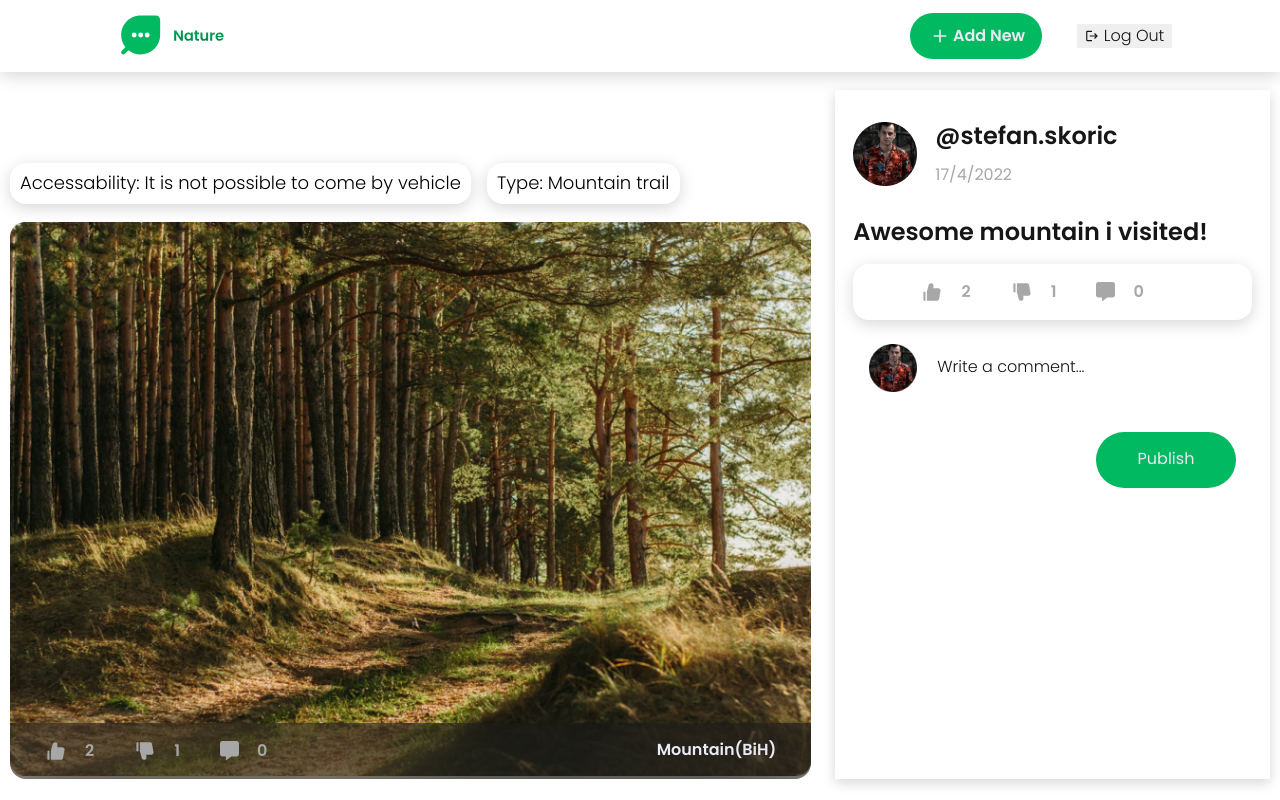
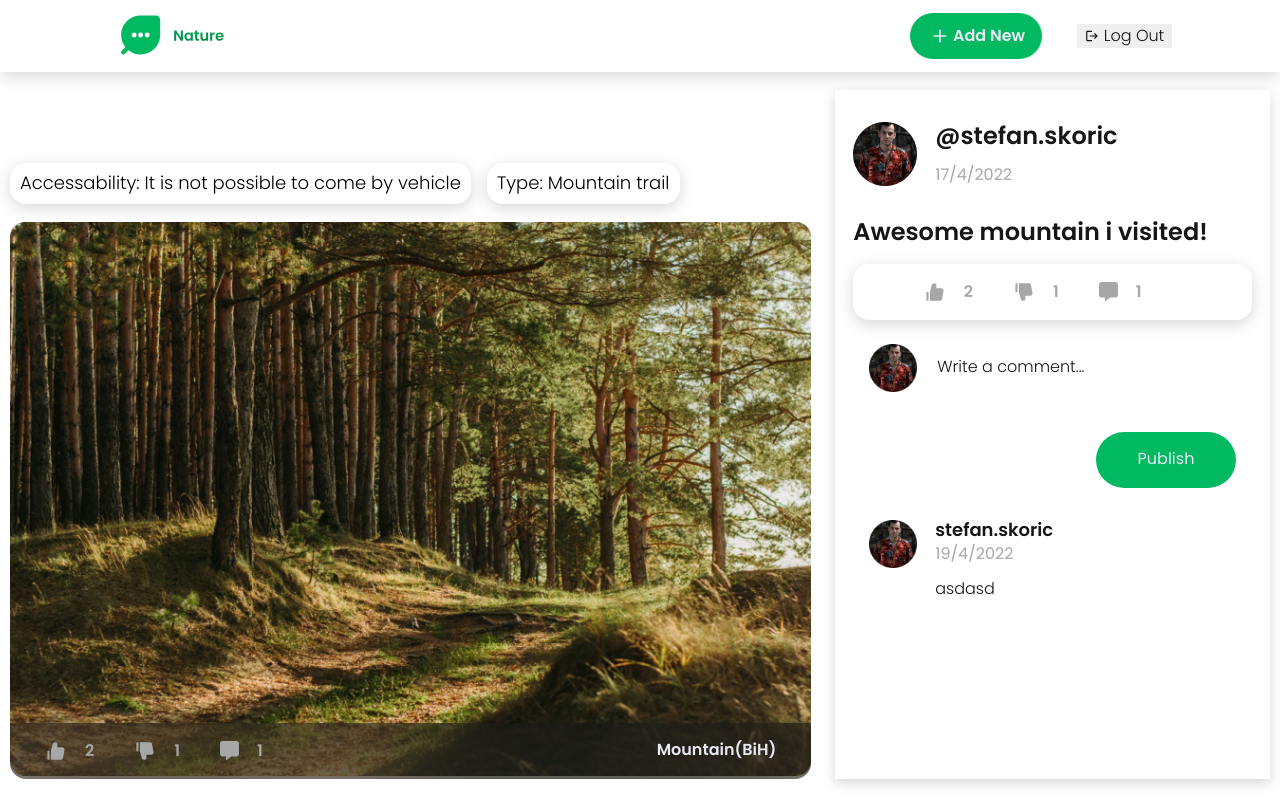
Before and after one commit to stefanskoricdev/nature-social-media, a React (Create React App) app: page /view-post/1 in a window 1280 px wide. Built offline with nearby package versions, Linux system fonts and the light colour scheme; data requests are answered from the project's data file; sample sign-in values are in the browser's storage.

Commit message:
Add delete comment functionality. User can delete his own comment or comments on his own post

```diff
--- a/src/components/CommentsList/Comment/Comment.js
+++ b/src/components/CommentsList/Comment/Comment.js
@@ -1,13 +1,95 @@
 import styles from "./Comment.module.scss";
 import { formatDate } from "../../../helpers/formatDate";
 import { Link } from "react-router-dom";
+import { useContext, useState } from "react";
+import { MdDelete } from "react-icons/md";
+import { useHttp } from "../../../hooks/useHttp";
+import { POSTS_URL } from "../../../util/constants";
+import AuthContext from "../../../store/AuthProvider";
+import Backdrop from "../../UI/Backdrop/Backdrop";
+import Modal from "../../UI/Modal/Modal";
+import WarningModal from "../../UI/Modal/WarningModal/WarningModal";
 
-const Comment = ({ comment, avatar }) => {
+const Comment = ({ comment, post, avatar, updateUi }) => {
+  const [showWarningModal, setShowWarningModal] = useState(false);
+  const [commentId, setCommentId] = useState(null);
+
+  const {
+    sendRequest: sendCommentsRequest,
+    isLoading,
+    error,
+    setError,
+  } = useHttp();
+
+  const { userHandle, id } = post;
+
+  const authCtx = useContext(AuthContext);
+  const { currentUser } = authCtx;
+
   const formatedDate = formatDate(comment.createdAt);
   const { day, month, year } = formatedDate;
 
+  const showDeleteCommentBtn =
+    currentUser.username === userHandle ||
+    currentUser.username === comment.author;
+
+  const toggleWarningModalHandler = (e) => {
+    setShowWarningModal((prevState) => !prevState);
+    setError(null);
+    if (e) {
+      setCommentId(e.target.id);
+    }
+  };
+
+  const handleDeleteComment = () => {
+    const targetedPost = { ...post };
+    let updatedPost = {
+      ...targetedPost,
+      comments: targetedPost.comments.filter(
+        (comment) => comment.id !== commentId
+      ),
+    };
+    sendCommentsRequest(
+      {
+        url: `${POSTS_URL}/${id}`,
+        method: "PUT",
+        headers: { "Content-Type": "application/json" },
+        body: { ...updatedPost },
+      },
+      updateUi,
+      {
+        commentData: null,
+        action: "deletePost",
+        commentId,
+      }
+    );
+  };
+
   return (
+    <>
+      {showWarningModal && (
+        <Backdrop handleClick={toggleWarningModalHandler}>
+          <Modal>
+            <WarningModal
+              message="Are you sure you want to delete this post?"
+              onConfirm={handleDeleteComment}
+              onDiscard={toggleWarningModalHandler}
+              isLoading={isLoading}
+              isError={error}
+            />
+          </Modal>
+        </Backdrop>
+      )}
       <li className={styles.Comment} key={comment.id}>
+        {showDeleteCommentBtn && (
+          <button
+            onClick={toggleWarningModalHandler}
+            className={styles.DeleteCommentBtn}
+            id={comment.id}
+          >
+            <MdDelete fontSize="1.8rem" />
+          </button>
+        )}
         <div className={styles.CommentAvatar}>
           <Link to={`/profile/${comment.author}`}>
             <img src={avatar} alt="avatar" />
@@ -24,6 +106,7 @@ const Comment = ({ comment, avatar }) => {
           <p className={styles.CommentBody}>{comment.body}</p>
         </div>
       </li>
+    </>
   );
 };
 
--- a/src/components/CommentsList/Comment/Comment.module.scss
+++ b/src/components/CommentsList/Comment/Comment.module.scss
@@ -1,8 +1,26 @@
 @use "../../../assets/style/colors/colors"as*;
 
 .Comment {
+    position: relative;
     display: flex;
     list-style: none;
+    z-index: 5;
+    background: transparent;
+
+    .DeleteCommentBtn {
+        position: absolute;
+        top: 0;
+        right: 0;
+        border: none;
+        z-index: initial;
+        background-color: transparent;
+
+
+        svg {
+            position: relative;
+            z-index: -1;
+        }
+    }
 
     .CommentContent {
         margin-left: 1.8rem;
--- a/src/components/CommentsList/CommentsList.js
+++ b/src/components/CommentsList/CommentsList.js
@@ -8,31 +8,37 @@ import avatar from "../../assets/img/avatarSmallSize.png";
 import Comment from "./Comment/Comment";
 import Spinner from "../UI/Spinner/Spinner";
 
-const CommentsList = ({ setPosts, post, posts }) => {
-  const { sendRequest: sendCommentRequest, isLoading } = useHttp();
-
+const CommentsList = ({ setPosts, post }) => {
   const [formData, setFormData] = useState({
     body: "",
   });
 
+  const { sendRequest: sendCommentRequest, isLoading } = useHttp();
+
   const authCtx = useContext(AuthContext);
   const { currentUser } = authCtx;
 
-  const { comments } = post;
-  const commentsList = comments.map((comment) => {
-    return <Comment key={comment.id} comment={comment} avatar={avatar} />;
-  });
-
   const updateUi = (additionalData) => {
+    const { commentData, action, commentId } = additionalData;
     setPosts((prevState) => {
       const targetedPostIndex = prevState.findIndex(
         (postItem) => postItem.id === post.id
       );
       const targetedPost = prevState[targetedPostIndex];
-      let updatedItem = {
-        ...targetedPost,
-        comments: [...targetedPost.comments, additionalData.commentData],
-      };
+      let updatedItem;
+      action === "addComment"
+        ? (updatedItem = {
+            ...targetedPost,
+            comments: [...targetedPost.comments, commentData],
+          })
+        : (updatedItem = {
+            ...targetedPost,
+            comments: [
+              ...targetedPost.comments.filter(
+                (comment) => comment.id !== commentId
+              ),
+            ],
+          });
       prevState[targetedPostIndex] = updatedItem;
       return [...prevState];
     });
@@ -69,9 +75,22 @@ const CommentsList = ({ setPosts, post, posts }) => {
         body: { ...updatedPost },
       },
       updateUi,
-      { commentData }
+      { commentData, action: "addComment" }
     );
   };
+
+  const { comments } = post;
+  const commentsList = comments.map((comment) => {
+    return (
+      <Comment
+        key={comment.id}
+        comment={comment}
+        post={post}
+        avatar={avatar}
+        updateUi={updateUi}
+      />
+    );
+  });
 
   return (
     <section className={styles.PostComments}>
--- a/src/components/PostsList/Post/Post.js
+++ b/src/components/PostsList/Post/Post.js
@@ -15,6 +15,7 @@ import WarningModal from "../../UI/Modal/WarningModal/WarningModal";
 
 const Post = ({ post, posts, setPosts }) => {
   const [showWarningModal, setShowWarningModal] = useState(false);
+
   const {
     sendRequest: sendPostsRequest,
     isLoading,
--- a/src/components/PostsList/PostReactions/PostReactions.js
+++ b/src/components/PostsList/PostReactions/PostReactions.js
@@ -32,30 +32,6 @@ const PostReactions = ({ post }) => {
     (postItem) => postItem.id === post.id
   );
   const targetedPost = posts[targetedPostIndex];
-
-  const handleNeutralizeLike = () => {
-    let updatedItem;
-    const filteredVotes = targetedPost.upVotes.filter(
-      (vote) => vote !== currentUser.username
-    );
-    updatedItem = { ...targetedPost, upVotes: [...filteredVotes] };
-    setPosts((prevState) => {
-      prevState[targetedPostIndex] = updatedItem;
-      return [...prevState];
-    });
-  };
-
-  const handleNeutralizeDislike = () => {
-    let updatedItem;
-    const filteredVotes = targetedPost.downVotes.filter(
-      (vote) => vote !== currentUser.username
-    );
-    updatedItem = { ...targetedPost, downVotes: [...filteredVotes] };
-    setPosts((prevState) => {
-      prevState[targetedPostIndex] = updatedItem;
-      return [...prevState];
-    });
-  };
 
   const handleUpvote = () => {
     let updatedItem;
@@ -97,6 +73,30 @@ const PostReactions = ({ post }) => {
       };
     }
     return updatedItem;
+  };
+
+  const handleNeutralizeLike = () => {
+    let updatedItem;
+    const filteredVotes = targetedPost.upVotes.filter(
+      (vote) => vote !== currentUser.username
+    );
+    updatedItem = { ...targetedPost, upVotes: [...filteredVotes] };
+    setPosts((prevState) => {
+      prevState[targetedPostIndex] = updatedItem;
+      return [...prevState];
+    });
+  };
+
+  const handleNeutralizeDislike = () => {
+    let updatedItem;
+    const filteredVotes = targetedPost.downVotes.filter(
+      (vote) => vote !== currentUser.username
+    );
+    updatedItem = { ...targetedPost, downVotes: [...filteredVotes] };
+    setPosts((prevState) => {
+      prevState[targetedPostIndex] = updatedItem;
+      return [...prevState];
+    });
   };
 
   const voteRequestHandler = (event) => {
--- a/src/components/UI/Modal/WarningModal/WarningModal.module.scss
+++ b/src/components/UI/Modal/WarningModal/WarningModal.module.scss
@@ -20,7 +20,11 @@
         display: flex;
 
         button {
+            display: flex;
+            justify-content: center;
+            align-items: center;
             width: 16rem;
+            max-width: 45%;
             height: 5.6rem;
             border-radius: 100px;
             font-size: 1.6rem;
@@ -28,9 +32,6 @@
         }
 
         .Confirm {
-            display: flex;
-            justify-content: center;
-            align-items: center;
             background-color: $lightGreen;
             color: $whiteish;
         }
--- a/src/services/db.json
+++ b/src/services/db.json
@@ -53,7 +53,14 @@
       "downVotes": [
         "sara.skoric"
       ],
-      "comments": [],
+      "comments": [
+        {
+          "author": "stefan.skoric",
+          "body": "asdasd",
+          "createdAt": 1650371056143,
+          "id": "03905f41-196a-4cbc-9e6f-cced2781f89f"
+        }
+      ],
       "id": 1
     },
     {
@@ -73,18 +80,12 @@
       "comments": [
         {
           "author": "stefan.skoric",
-          "body": "Awesome place!",
-          "createdAt": 1650218107343,
-          "id": "d91fc704-5e2a-4cf7-803c-dc76b90bd41e"
-        },
-        {
-          "author": "stefan.skoric",
           "body": "I really liked it :)",
           "createdAt": 1650218107343,
           "id": "80f64873-cf9c-43ff-b627-1520e67d3819"
         },
         {
-          "author": "stefan.skoric",
+          "author": "sara.skoric",
           "body": "Wohoooo!",
           "createdAt": 1650218107343,
           "id": "00c67dac-9ecc-4a72-bdf7-a5a015012b82"
```
Lines whose indentation alone changed are shown as unchanged.
